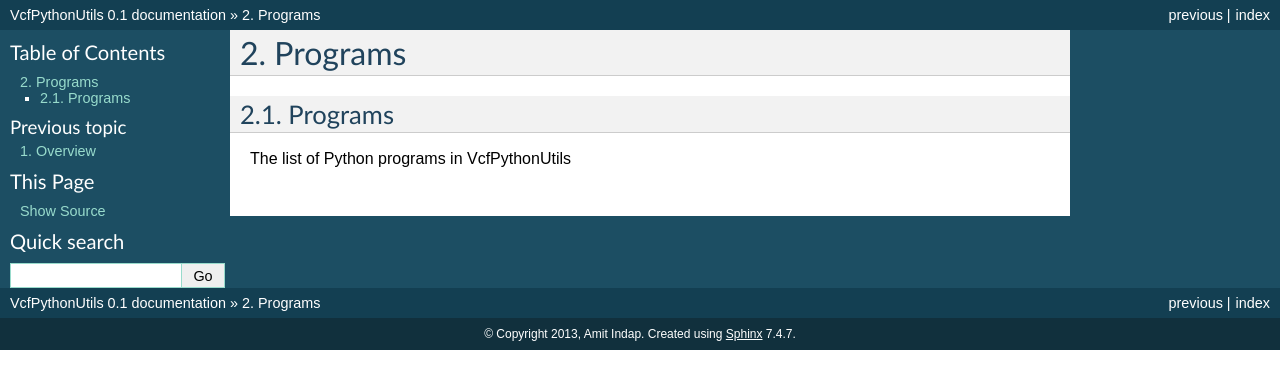
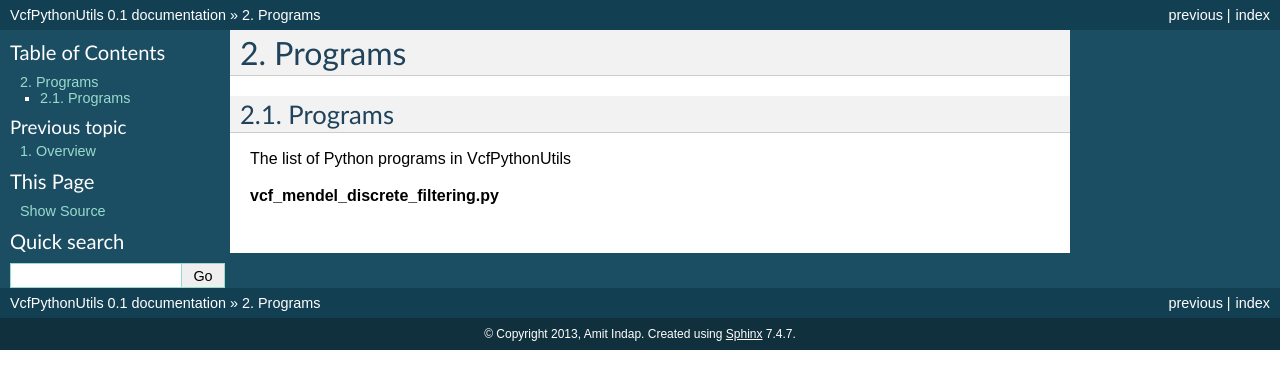
Before and after one commit to indapa/VcfPythonUtils, a Sphinx documentation site: the page built from docs/programs.rst, in a window 1280 px wide. Shown: the top 389 px of the page. Built offline with Sphinx 7.4.7, drawn with Linux system fonts in a browser that asks for light colours.

Commit message:
added bold text

```diff
--- a/docs/programs.rst
+++ b/docs/programs.rst
@@ -7,3 +7,5 @@
 ==========
 
 The list of Python programs in VcfPythonUtils
+
+**vcf_mendel_discrete_filtering.py**
```
